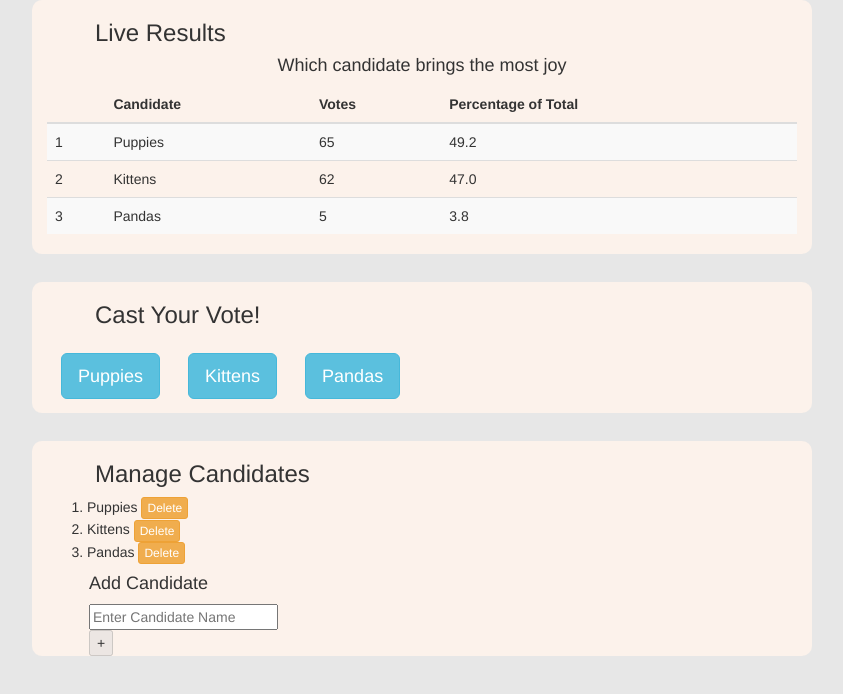
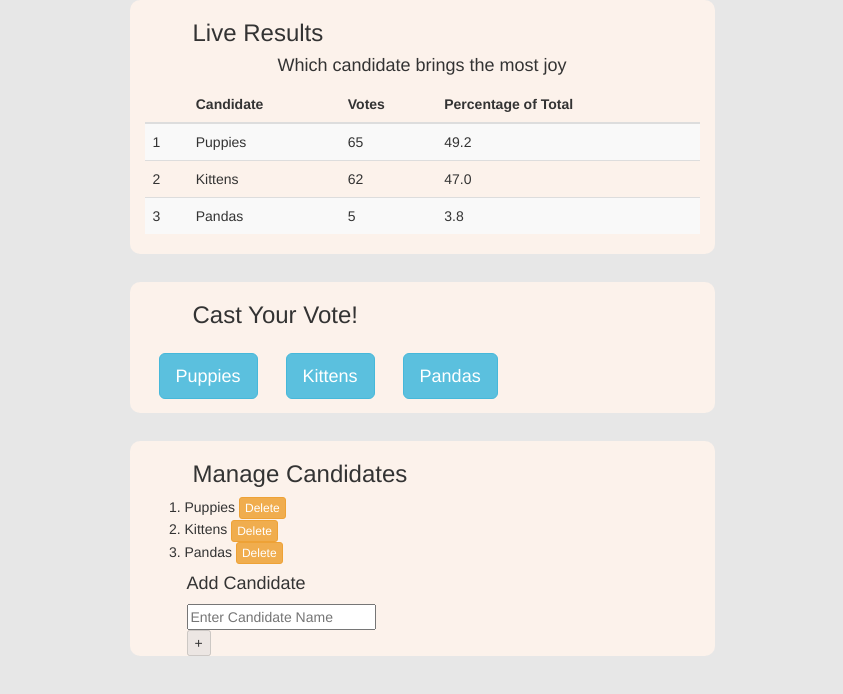
Before and after one commit to BZeise/DeveloperChallengeElectionApp, a plain HTML site: page index.html in a window 1280 px wide. Shown: the whole page, without its empty margins (218-1061 px from the left). Drawn offline with nearby package versions, Linux system fonts and the light colour scheme.

Commit message:
better css sizing and transition

```diff
--- a/App/Election.Component.Template.html
+++ b/App/Election.Component.Template.html
@@ -2,7 +2,7 @@
 <div class="container">
 	<div class="row">
 		<!--Election Results Table-->
-		<div class="columnDiv col-xs-10 col-xs-offset-1 col-sm-6 col-sm-offset-3 col-md-8 col-md-offset-2">
+		<div class="columnDiv col-xs-12 col-sm-10 col-sm-offset-1 col-md-8 col-md-offset-2 col-lg-6 col-lg-offset-3">
 			<tf-election-results
 				candidates="$ctrl.candidates">
 			</tf-election-results>
@@ -11,7 +11,7 @@
 	</div>
 	<div class="row">
 		<!--Vote Component-->
-		<div class="columnDiv col-xs-10 col-xs-offset-1 col-sm-6 col-sm-offset-3 col-md-8 col-md-offset-2">
+		<div class="columnDiv col-xs-12 col-sm-10 col-sm-offset-1 col-md-8 col-md-offset-2 col-lg-6 col-lg-offset-3">
 			<tf-election-vote
 				candidates="$ctrl.candidates"
 				on-vote="$ctrl.onVote($candidate)">
@@ -21,7 +21,7 @@
 	</div>
 	<div class="row">
 		<!--Candidate Component-->
-		<div class="columnDiv col-xs-10 col-xs-offset-1 col-sm-6 col-sm-offset-3 col-md-8 col-md-offset-2">
+		<div class="columnDiv col-xs-12 col-sm-10 col-sm-offset-1 col-md-8 col-md-offset-2 col-lg-6 col-lg-offset-3">
 			<tf-election-candidate
 				candidates="$ctrl.candidates">
 			</tf-election-candidate>
--- a/styles/styles.css
+++ b/styles/styles.css
@@ -19,6 +19,8 @@ h3 {
   background-color: rgba(254, 243, 236, 0.9);
   margin-bottom: 2em;
   border-radius: 10px;
+  transition: width 1s;
+
 }
 
 body {
```
